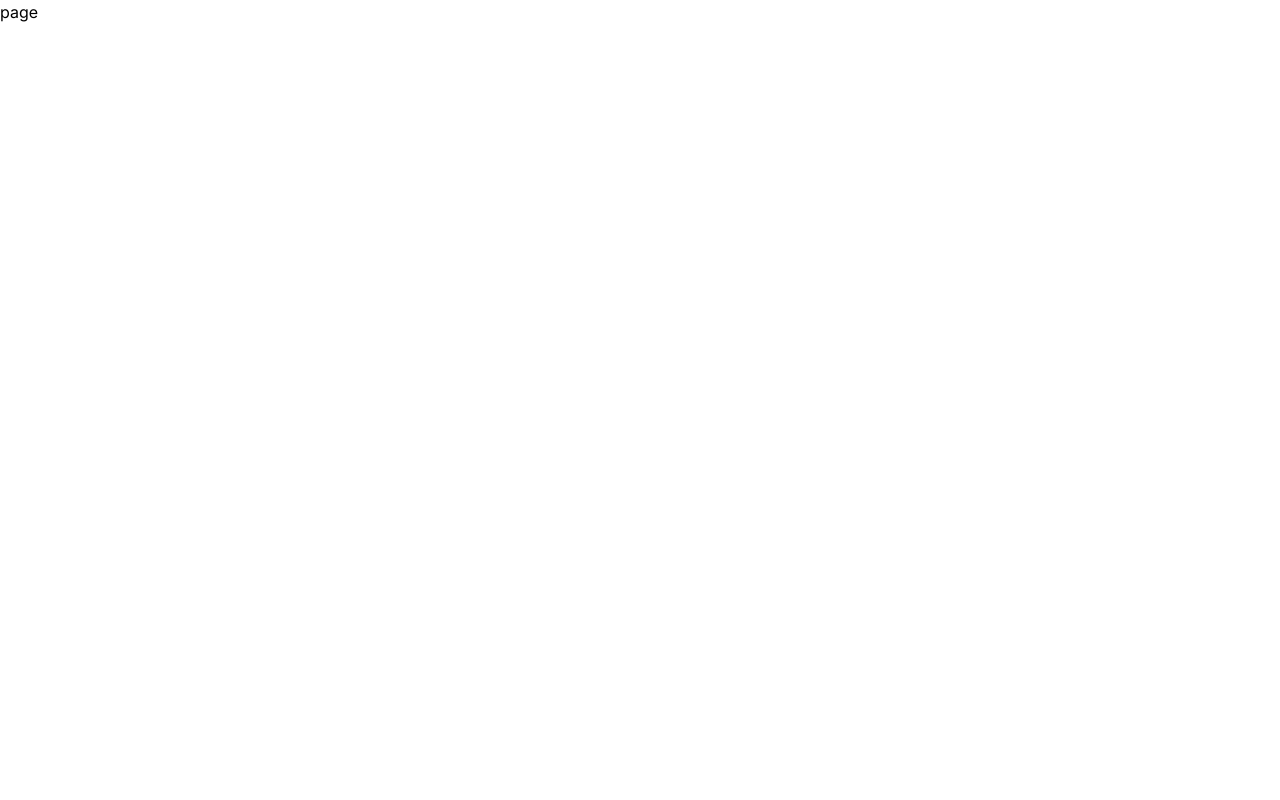
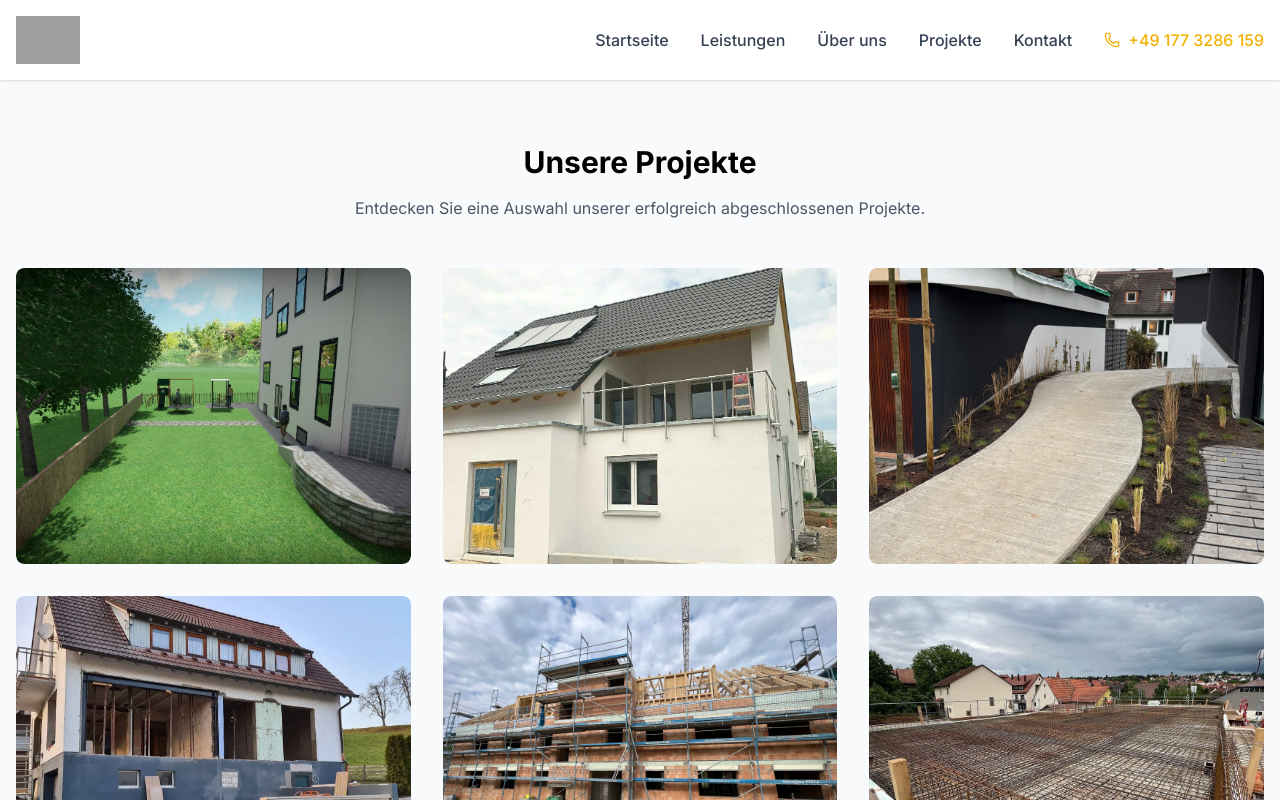
Before and after one commit to KadirZukorlic/fsbaugmbh, a Next.js app: page /projects in a window 1280 px wide. Shown: the top 800 px of the page. Built offline with nearby package versions, Linux system fonts and the light colour scheme; grey boxes are pictures that could not be loaded.

Commit message:
add projects list page

```diff
--- a/app/ProjectDetails/[id]/page.tsx
+++ b/app/ProjectDetails/[id]/page.tsx
@@ -1,10 +1,12 @@
+"use client";
+import { useRouter } from "next/navigation";
 import { notFound } from "next/navigation";
-import Image from "next/image";
 import { Header } from "@/app/components/header";
 import { Footer } from "@/app/components/footer";
-import Link from "next/link";
+import { use } from "react";
 import { Carousel } from "@/app/components/carousel";
 import ScrollAnimationX from "@/app/components/ScrollAnimationX";
+import Image from "next/image";
 
 const terrasse = "/images/terrasse.jpg";
 const außenbereich2 = "/images/projekat8.jpg";
@@ -70,8 +72,15 @@ const projects = [
   },
 ];
 
-export default function ProjectDetails({ params }: { params: { id: string } }) {
-  const project = projects.find((p) => p.id === params.id);
+export default function ProjectDetails({
+  params,
+}: {
+  params: Promise<{ id: string }>;
+}) {
+  const { id } = use(params);
+  const router = useRouter();
+
+  const project = projects.find((p) => p.id === id);
 
   if (!project) return notFound();
 
@@ -112,13 +121,14 @@ export default function ProjectDetails({ params }: { params: { id: string } }) {
               </ScrollAnimationX>
             </div>
 
-            <Link href='/'>
-              <div className='mt-6'>
-                <button className='px-6 py-3 cursor-pointer bg-yellow-500 hover:bg-yellow-600 text-white rounded-lg text-sm font-medium transition duration-200'>
-                  Zurück
-                </button>
-              </div>
-            </Link>
+            <div className='mt-6'>
+              <button
+                onClick={() => router.back()}
+                className='px-6 py-3 cursor-pointer bg-yellow-500 hover:bg-yellow-600 text-white rounded-lg text-sm font-medium transition duration-200'
+              >
+                Zurück
+              </button>
+            </div>
           </div>
         </div>
       </section>
--- a/app/components/projects.tsx
+++ b/app/components/projects.tsx
@@ -1,6 +1,7 @@
 import { Section } from "./ui/section";
 import { Button } from "./ui/button";
 import { ProjectGallery } from "./projectGalery";
+import Link from "next/link";
 
 const terrasse = "/images/terrasse.jpg";
 const außenbereich2 = "/images/projekat8.jpg";
@@ -89,9 +90,14 @@ export function Projects() {
       </div>
 
       <div className='mt-12 text-center'>
-        <Button variant='primary' size='lg' href='#'>
-          Alle Projekte ansehen
-        </Button>
+        <Link
+          href={"/Projects"}
+          className='group relative block overflow-hidden rounded-lg'
+        >
+          <Button className='cursor-pointer' variant='primary' size='lg'>
+            Alle Projekte ansehen
+          </Button>
+        </Link>
       </div>
     </Section>
   );
--- a/app/projects/page.tsx
+++ b/app/projects/page.tsx
@@ -1,3 +1,97 @@
+import { Section } from "../components/ui/section";
+import { ProjectGallery } from "../components/projectGalery";
+import { Footer } from "../components/footer";
+import { Header } from "../components/header";
+
+const terrasse = "/images/terrasse.jpg";
+const außenbereich2 = "/images/projekat8.jpg";
+const außenbereich3 = "/images/projekat7.jpg";
+const plannung = "/images/3dplannung.jpg";
+const renovierung2 = "/images/projekat1.jpg";
+const garten = "/images/garten.jpg";
+
+const projects = [
+  {
+    id: "1",
+    title: "Komplette Hausrenovierung",
+    description:
+      "Umfassende Sanierung eines historischen Gebäudes mit Erhalt der charakteristischen Elemente.",
+    imageSrc: plannung,
+    category: "3D Plannung",
+    href: "#",
+  },
+  {
+    id: "2",
+    title: "Moderne Terrasse",
+    description:
+      "Neugestaltung eines 500m² großen Gartens mit Terrasse, Wegen und umfangreichen Pflanzarbeiten.",
+    imageSrc: terrasse,
+    category: "Außenbereich",
+    href: "#",
+  },
+  {
+    id: "3",
+    title: "Gartenumgestaltung",
+    description:
+      "Komplette Innenrenovierung mit neuen Böden, Wänden und moderner Elektroinstallation.",
+    imageSrc: garten,
+    category: "Garten",
+    href: "#",
+  },
+  {
+    id: "4",
+    title: "Badezimmersanierung",
+    description:
+      "Komplette Innenrenovierung mit neuen Böden, Wänden und moderner Elektroinstallation.",
+    imageSrc: renovierung2,
+    category: "Renovierung",
+    href: "#",
+  },
+  {
+    id: "5",
+    title: "Steinmauer",
+    description:
+      "Komplette Innenrenovierung mit neuen Böden, Wänden und moderner Elektroinstallation.",
+    imageSrc: außenbereich2,
+    category: "Außenbereich",
+    href: "#",
+  },
+  {
+    id: "6",
+    title: "Pflasterarbeiten",
+    description:
+      "Komplette Innenrenovierung mit neuen Böden, Wänden und moderner Elektroinstallation.",
+    imageSrc: außenbereich3,
+    category: "Außenbereich",
+    href: "#",
+  },
+];
+
 export default function Projects() {
-  return <div>page</div>;
+  return (
+    <>
+      <Header />{" "}
+      <Section
+        id='projekte'
+        title='Unsere Projekte'
+        description='Entdecken Sie eine Auswahl unserer erfolgreich abgeschlossenen Projekte.'
+        variant='gray'
+      >
+        <div className='grid grid-cols-1 md:grid-cols-2 lg:grid-cols-3 gap-8'>
+          {projects.map((project, index) => (
+            <ProjectGallery
+              id={project.id}
+              key={index}
+              title={project.title}
+              description={project.description}
+              imageSrc={project.imageSrc}
+              href={project.href}
+              category={project.category}
+            />
+          ))}
+        </div>
+      </Section>
+      <Footer />
+    </>
+  );
 }
```
